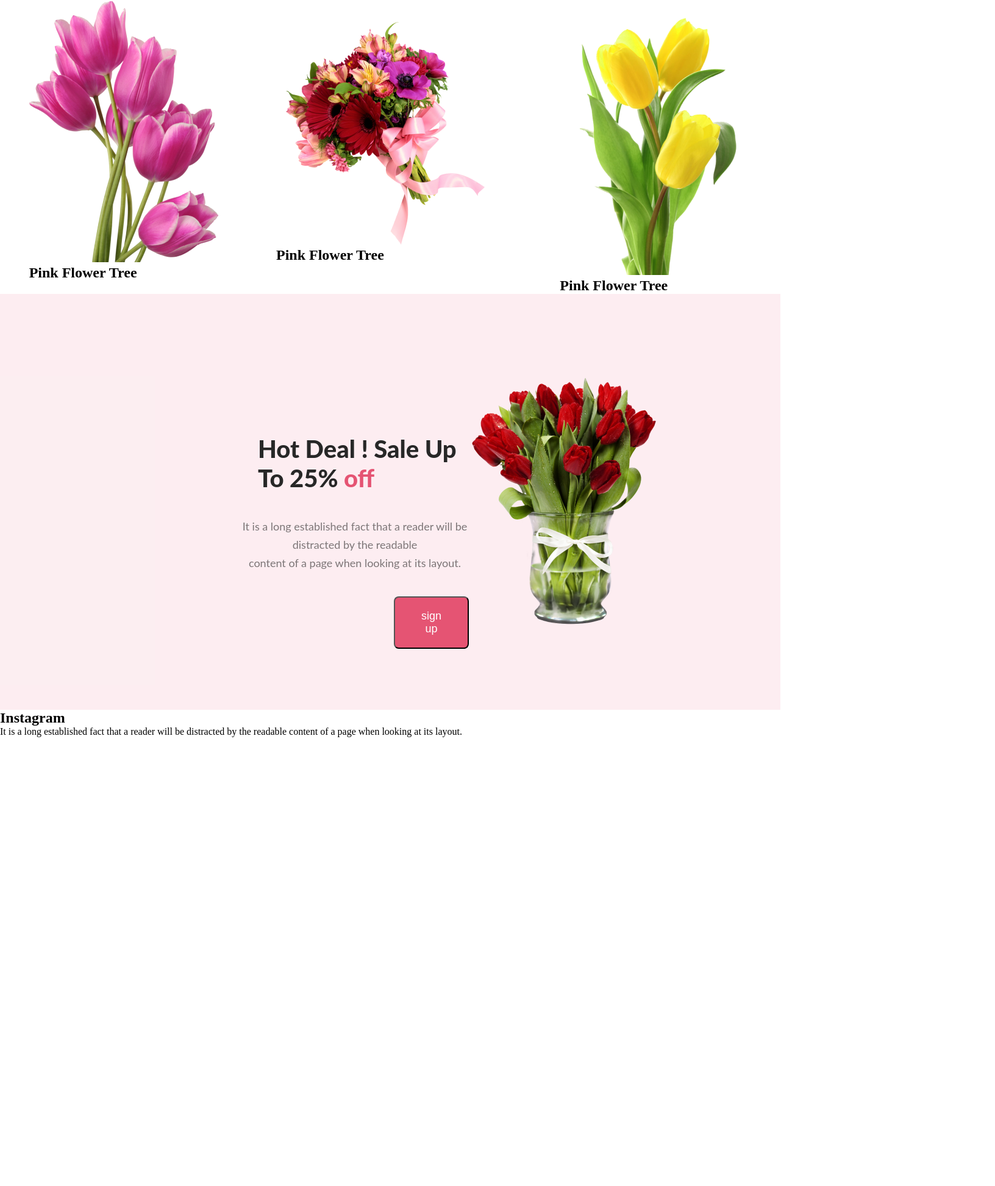
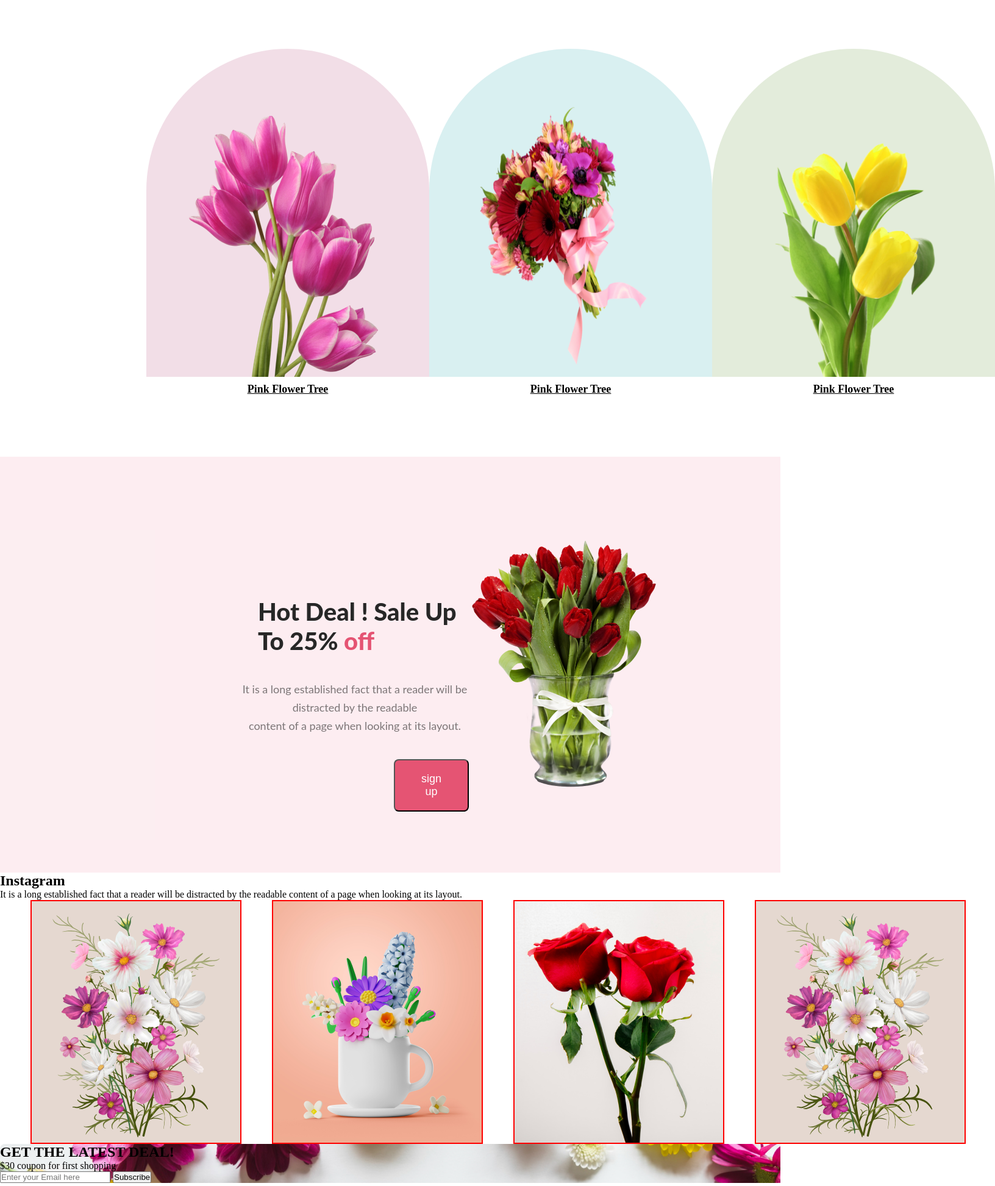
Before and after one commit to joydash/ph-assignment1, a plain HTML site: page index.html in a window 1280 px wide. Shown: the part 1163-3108 px from the top of the page at 61% size, 1632 px wide, since content can reach past the window. Before the commit the page ends 2372 px from the top, so only its background shows below. Drawn offline with Linux system fonts and the light colour scheme.

Commit message:
section 3 added

```diff
--- a/index.html
+++ b/index.html
@@ -23,7 +23,7 @@
 
 
 
-    <!-- this is benner section end -->
+    <!-- benner section end -->
 
     <!-- this is section 2 start -->
 
@@ -34,30 +34,40 @@
         <p>It is a long established fact that a reader will be distracted by the readable <br> content of a page when looking at its layout.</p>
     </section>
 
-    <!-- ths is section 2 end  -->
+    <!-- section 2 end  -->
 
 
     <!-- this is section 3 start -->
 
     <section class="section3">
-        <div class="img1">
-           <img src="img/pngwing 6.png" alt="random image">
-           <h2>Pink Flower Tree</h2>
 
-        </div>
-        <div class="img2">
-            <img src="img/pngwing 5.png" alt="random image">
-            <h2>Pink Flower Tree</h2>
+        <div>
+            <div class="img1">
+                <img src="img/pngwing 6.png" alt="random image">
+             </div>
+             <p>Pink Flower Tree</p>
         </div>
 
-        <div class="img3">
-            <img src="img/pngwing 7.png" alt="random image">
-            <h2>Pink Flower Tree</h2>
+        <div>
+            <div class="img2">
+                <img src="img/pngwing 5.png" alt="random image">
+            </div>
+            <p>Pink Flower Tree</p>
         </div>
+        <div>
+            <div class="img3">
+                <img src="img/pngwing 7.png" alt="random image">
+            </div>
+            <p>Pink Flower Tree</p>
+        </div>
+
+
 
     </section>
 
     <!-- this is section 3 end  -->
+
+        <!-- this is section 4 start  -->
 
     <section class="section4">
         <div class="hot">
@@ -83,7 +93,53 @@
     <section class="section5">
         <h1>Instagram</h1>
         <p>It is a long established fact that a reader will be distracted by the readable content of a page when looking at its layout.</p>
+
     </section>
+
+    <!-- thi is section 6 start  -->
+
+    <section class="section6">
+        <div class="imageGallery">
+           <img class="img123" src="img/Rectangle 4.png" alt="random image">
+           <img src="img/Rectangle 5.png" alt="random image">
+           <img src="img/Rectangle 6.png" alt="random image">
+           <img src="img/Rectangle 4.png" alt="random image">
+        </div>
+    </section>
+
+    <!-- this is section 6 end  -->
+
+      <!-- this is section 7 start  -->
+
+      <section class="section7">
+        <div class="input">
+            <h1>GET THE LATEST DEAL!</h1>
+            <P>$30 coupon for first shopping</P>
+            <input type="text" placeholder="Enter your Email here">
+            <button>Subscribe</button>
+        </div>
+    </section>
+
+    <!-- section 7 end  -->
+
+
+    <!-- this is footer section start  -->
+
+    <footer>
+        <h1>FlowerShop</h1>
+        <p>It is a long established fact that a reader will be distracted by the readable content of a page when looking at its layout.</p>
+        <p>@2020-2023, FlowerShop.com. All rights reserved. </p>
+    </footer>
+
+    <!-- footer section end -->
+
+
+
+
+
+
+
+
 
 
 
--- a/style.css
+++ b/style.css
@@ -6,7 +6,7 @@
 
 /* universal css part end  */
 
-/* this is banner part css  */
+/* this is banner part  */
 .banner-section{
     width: 100%;
     height: auto;
@@ -91,6 +91,7 @@ line-height: 30px;
 margin-top: 10px;
 }
 
+
 /* this is section 2 end */
 
 
@@ -101,13 +102,67 @@ margin-top: 10px;
     display: flex;
     align-items: center;
     justify-content: space-around;
+    padding-top: 100px;
+    padding-bottom: 100px;
+    margin-left: 240px;
+    margin-right: 240px;
 }
-.section3 .img1 .img2 .img3{
+.section3 .img1{
+    width: 464px;
+    height: 538px;
+    flex-shrink: 0;
+    border-radius: 300px 300px 0px 0px;
+    background-color: rgba(167, 33, 98, 0.15);
+    justify-content: center;
     align-items: center;
+
 }
-.1mg1 h2{
-    margin-top: 100px;
+.section3 .img2{
+    width: 464px;
+    height: 538px;
+    flex-shrink: 0;
+    border-radius: 300px 300px 0px 0px;
+    background-color: rgba(5, 151, 160, 0.15);
+    justify-content: center;
+    align-items: center;
+
 }
+.section3 .img3{
+    width: 464px;
+    height: 538px;
+    flex-shrink: 0;
+    border-radius: 300px 300px 0px 0px;
+    background-color: rgba(71, 125, 17, 0.15);
+    justify-content: center;
+    align-items: center;
+
+}
+.section3 .img1 img{
+    width: 310px;
+    height: 428px;
+    margin-left: 70px;
+    margin-top: 110px;
+}
+.section3 .img2 img{
+    width: 310px;
+    height: 428px;
+    margin-left: 70px;
+    margin-top: 90px;
+}
+.section3 .img3 img{
+    width: 320px;
+    height: 428px;
+    margin-left: 70px;
+    margin-top: 110px;
+}
+.section3 p{
+    text-align: center;
+    margin-top: 10px;
+    font-size: large;
+    font-weight: bolder;
+    text-decoration: underline;
+}
+
 
 /* section 3 end  */
 
@@ -166,14 +221,12 @@ margin-left: 646px;
 margin-top: 40px;
 color: #fff;
 font-size: large;
+}
 
 /* section 4 end  */
 
 
 /* this is section 5 start  */
-
-
-
 .section5{
     align-items: center;
 }
@@ -181,22 +234,40 @@ font-size: large;
 
 
 
-.section5 h1{
-    color: #272727;
-text-align: center;
-font-family: Lato;
-font-size: 40px;
-font-style: normal;
-font-weight: 800;
-line-height: normal;
+
+/* this is section 5 end  */
+
+/* section 6 start  */
+.section6{
+    width: 100%;
+    height: auto;
 }
-.section5 p{
-    color: rgba(39, 39, 39, 0.60);
-text-align: center;
-font-family: Lato;
-font-size: 18px;
-font-style: normal;
-font-weight: 400;
-line-height: 30px; /* 166.667% */
+.imageGallery{
+    display: flex;
+    align-items: center;
+    justify-content: space-around;
 }
-/* this is section 5 end  */
+
+.section6 .imageGallery img{
+    width: 500px;
+    height: 396px;
+    margin-left: 50px;
+    display: block;
+    border: 2px solid red;
+
+}
+
+
+/* section 6 end  */
+
+/* section 7 start  */
+.section7 .input{
+    background-image: url(img/Rectangle\ 9.png);
+}
+
+/* section 7 end  */
+
+/* footer section start  */
+footer h1{
+    text-align: center;
+}
```
